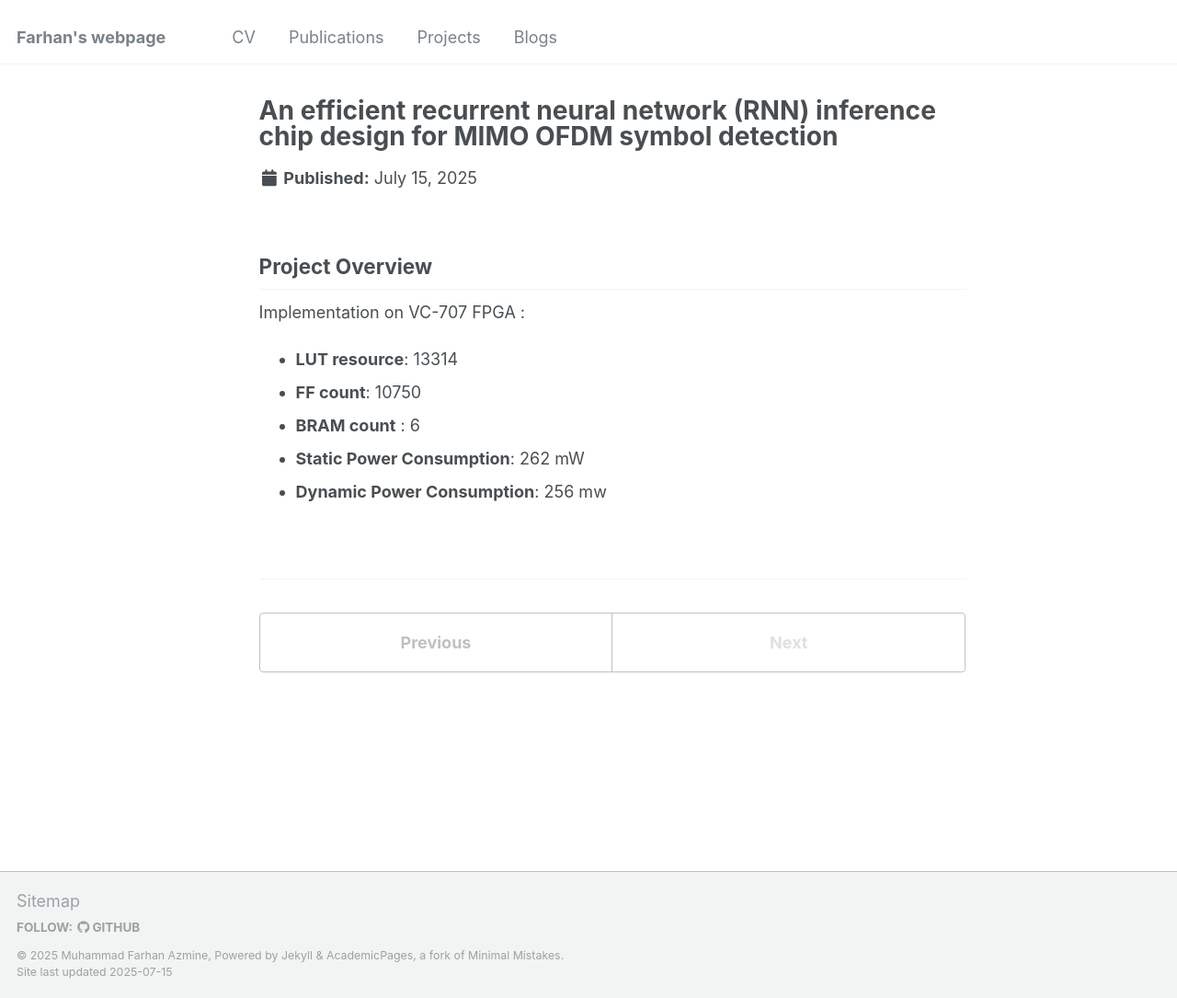
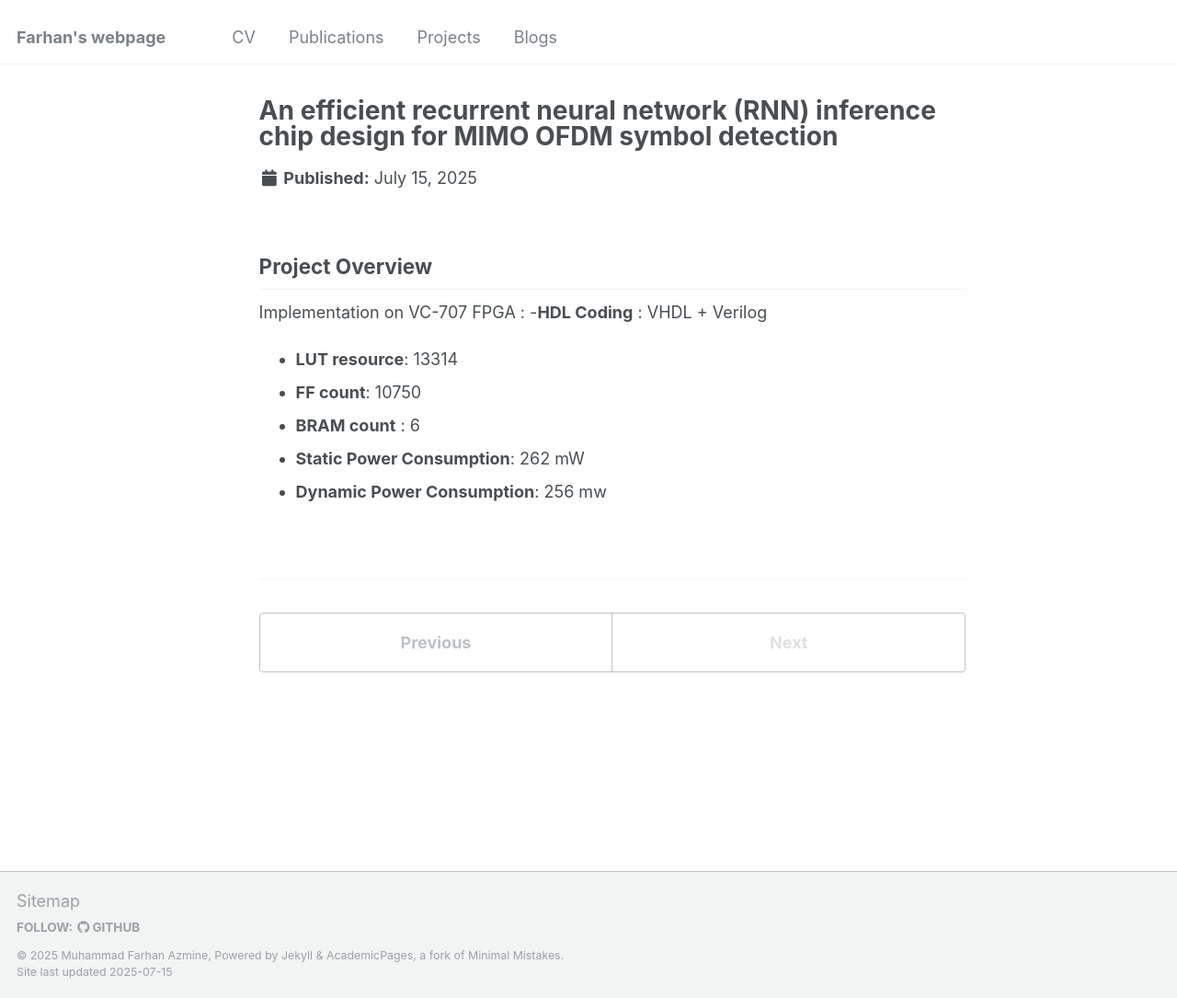
Before and after one commit to muhammadfarhan720/web-profile, a Jekyll site: the page built from _projects/RNN_MIMO.md, in a window 1280 px wide and 1085 px high. Shown: the whole window at 92% size. Built offline with Jekyll 4.4.1, drawn with Linux system fonts in a browser that asks for light colours.

Commit message:
Update RNN_MIMO.md

```diff
--- a/_projects/RNN_MIMO.md
+++ b/_projects/RNN_MIMO.md
@@ -9,7 +9,7 @@ order: 2
 ## Project Overview
 
 Implementation on VC-707 FPGA :
-
+-**HDL Coding** : VHDL + Verilog
 - **LUT resource**: 13314
 - **FF count**: 10750
 - **BRAM count** : 6
```
